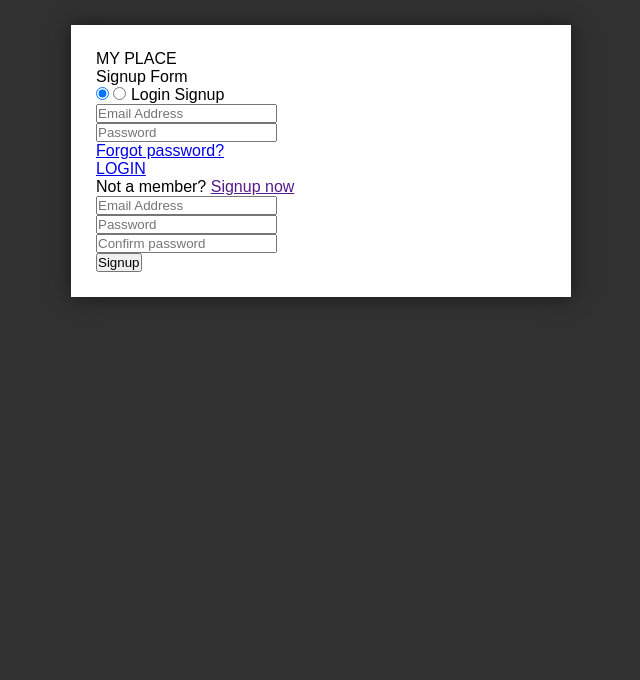
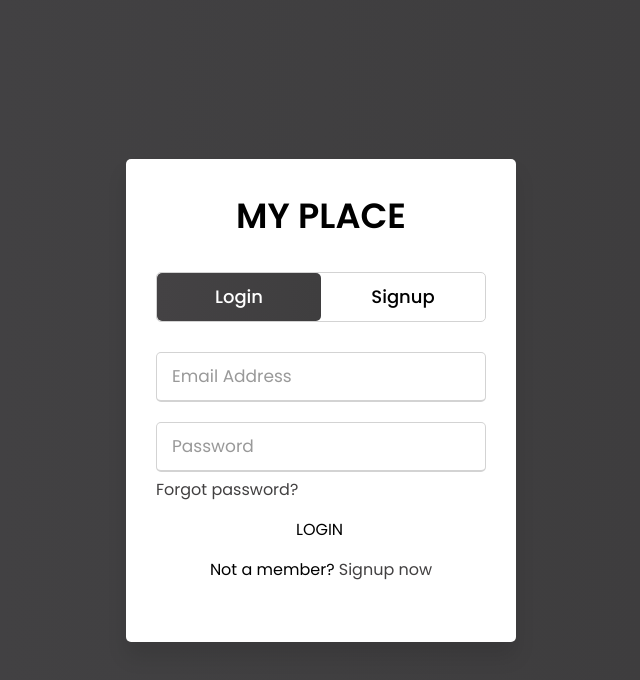
Before and after one commit to manideep950/manideep950, a plain HTML site: page login.html in a window 1280 px wide. Shown: the whole page, without its empty margins (319-959 px from the left). Drawn offline with Linux system fonts and the light colour scheme.

Commit message:
Add files via upload

```diff
--- a/style.css
+++ b/style.css
@@ -1,156 +1,222 @@
+@import url('https://fonts.googleapis.com/css?family=Poppins:400,500,600,700&display=swap');
 *{
   margin: 0;
   padding: 0;
   box-sizing: border-box;
+  font-family: 'Poppins', sans-serif;
 }
-  body{
-    background-color: #323131;
-    font-family: Arial, Helvetica, sans-serif;
+html,body{
+  display: grid;
+  height: 100%;
+  width: 100%;
+  place-items: center;
+  background: -webkit-linear-gradient(left, #444345, #3c3b3c);
+}
+::selection{
+  background: #444243;
+  color: #fff;
 }
 .wrapper{
-    background-color: #fff;
-    width: 500px;
-    padding: 25px;
-    margin: 25px auto 0;
-    box-shadow: 0px 0px 20px rgba(0,0,0,0.5);
+  overflow: hidden;
+  max-width: 390px;
+  background: #fff;
+  padding: 30px;
+  border-radius: 5px;
+  box-shadow: 0px 15px 20px rgba(0,0,0,0.1);
 }
-  .wrapper h2{
-    background-color: #fcfcfc;
-    color: #3e3e3e;
-    font-size: 24px;
-    padding: 10px;
-    margin-bottom: 20px;
+.wrapper .title-text{
+  display: flex;
+  width: 200%;
+}
+.wrapper .title{
+  width: 50%;
+  font-size: 35px;
+  font-weight: 600;
   text-align: center;
-    border: 1px dotted #333;
+  transition: all 0.6s cubic-bezier(0.68,-0.55,0.265,1.55);
 }
-  h4{
-    padding-bottom: 5px;
-    color: #363636;
-  }
-  .input-group{
-    margin-bottom: 8px;
-    width: 100%;
+.wrapper .slide-controls{
   position: relative;
   display: flex;
-    flex-direction: row;
-    padding: 5px 0;
+  height: 50px;
+  width: 100%;
+  overflow: hidden;
+  margin: 30px 0 10px 0;
+  justify-content: space-between;
+  border: 1px solid lightgrey;
+  border-radius: 5px;
 }
-  .input-box{
+.slide-controls .slide{
+  height: 100%;
   width: 100%;
-    margin-right: 12px;
-    position: relative;
+  color: #fff;
+  font-size: 18px;
+  font-weight: 500;
+  text-align: center;
+  line-height: 48px;
+  cursor: pointer;
+  z-index: 1;
+  transition: all 0.6s ease;
 }
-  .input-box:last-child{
-    margin-right: 0;
+.slide-controls label.signup{
+  color: #000;
 }
-  .name{
-    padding: 14px 10px 14px 50px;
-    width: 100%;
-    background-color: #fcfcfc;
-    border: 1px solid #00000033;
-    outline: none;
-    letter-spacing: 1px;
-    transition: 0.3s;
-    border-radius: 3px;
-    color: #333;
+.slide-controls .slider-tab{
+  position: absolute;
+  height: 100%;
+  width: 50%;
+  left: 0;
+  z-index: 0;
+  border-radius: 5px;
+  background: -webkit-linear-gradient(left, #444244, #3f3e3f);
+  transition: all 0.6s cubic-bezier(0.68,-0.55,0.265,1.55);
 }
-  .name:focus, .dob:focus{
-    -webkit-box-shadow:0 0 2px 1px #30303080;
-    -moz-box-shadow:0 0 2px 1px #2e2e2e80;
-    box-shadow: 0 0 2px 1px #3b3b3b80;
-    border: 1px solid #323232;
-  }
-  .input-box .icon{
-    width: 48px;
-    display: flex;
-    justify-content: center;
-    align-items: center;
-    position: absolute;
-    top: 0px;
-    left: 0px;
-    bottom: 0px;
-    color: #333;
-    background-color: #f1f1f1;
-    border-radius: 2px 0 0 2px;
-    transition: 0.3s;
-    font-size: 20px;
-    pointer-events: none;
-    border: 1px solid #00000033;
-    border-right: none;
-  }
-  .name:focus + .icon{
-    background-color: #3c3c3b;
-    color: #fff;
-    border-right: 1px solid #474847;
-    border: none;
-    transition: 1s;
-  }
-  .dob{
-    width: 30%;
-    padding: 14px;
-    text-align: center;
-    background-color: #fcfcfc;
-    transition: 0.3s;
-    outline: none;
-    border: 1px solid #c0bfbf;
-    border-radius: 3px;
-  }
-  .radio{
+input[type="radio"]{
   display: none;
 }
-  .input-box label{
+#signup:checked ~ .slider-tab{
+  left: 50%;
+}
+#signup:checked ~ label.signup{
+  color: #fff;
+  cursor: default;
+  user-select: none;
+}
+#signup:checked ~ label.login{
+  color: #000;
+}
+#login:checked ~ label.signup{
+  color: #000;
+}
+#login:checked ~ label.login{
+  cursor: default;
+  user-select: none;
+}
+.wrapper .form-container{
+  width: 100%;
+  overflow: hidden;
+}
+.form-container .form-inner{
+  display: flex;
+  width: 200%;
+}
+.form-container .form-inner form{
   width: 50%;
-    padding: 13px;
-    background-color: #fcfcfc;
-    display: inline-block;
-    float: left;
+  transition: all 0.6s cubic-bezier(0.68,-0.55,0.265,1.55);
+}
+.form-inner form .field{
+  height: 50px;
+  width: 100%;
+  margin-top: 20px;
+}
+.form-inner form .field input{
+  height: 100%;
+  width: 100%;
+  outline: none;
+  padding-left: 15px;
+  border-radius: 5px;
+  border: 1px solid lightgrey;
+  border-bottom-width: 2px;
+  font-size: 17px;
+  transition: all 0.3s ease;
+}
+.form-inner form .field input:focus{
+  border-color: #494748;
+  /* box-shadow: inset 0 0 3px #fb6aae; */
+}
+.form-inner form .field input::placeholder{
+  color: #999;
+  transition: all 0.3s ease;
+}
+form .field input:focus::placeholder{
+  color: #b3b3b3;
+}
+.form-inner form .pass-link{
+  margin-top: 5px;
+}
+.form-inner form .signup-link{
   text-align: center;
-    border: 1px solid #c0bfbf;
+  margin-top: 30px;
 }
-  .input-box label:first-of-type{
-    border-top-left-radius: 3px;
-    border-bottom-left-radius: 3px;
-    border-right: none;
+.form-inner form .pass-link a,
+.form-inner form .signup-link a{
+  color: #424041;
+  text-decoration: none;
 }
-  .input-box label:last-of-type{
-    border-top-right-radius: 3px;
-    border-bottom-right-radius: 3px;
+.form-inner form .pass-link a:hover,
+.form-inner form .signup-link a:hover{
+  text-decoration: underline;
 }
-  .radio:checked + label{
-    background-color: #343434;
+form .btn{
+  height: 50px;
+  width: 100%;
+  border-radius: 5px;
+  position: relative;
+  overflow: hidden;
+}
+form .btn .btn-layer{
+  height: 100%;
+  width: 300%;
+  position: absolute;
+  left: -100%;
+  background: -webkit-linear-gradient(right, #424142, #3e3d3d, #464546, #fa4299);
+  border-radius: 5px;
+  transition: all 0.4s ease;;
+}
+form .btn:hover .btn-layer{
+  left: 0;
+}
+form .btn input[type="submit"]{
+  height: 100%;
+  width: 100%;
+  z-index: 1;
+  position: relative;
+  background: none;
+  border: none;
   color: #fff;
-    transition: 0.5s;
+  padding-left: 0;
+  border-radius: 5px;
+  font-size: 20px;
+  font-weight: 500;
+  cursor: pointer;
 }
-  .input-box select{
-    display: inline-block;
-    width: 50%;
-    padding: 12px;
-    background-color: #fcfcfc;
-    float: left;
-    text-align: center;
-    font-size: 16px;
-    outline: none;
-    border: 1px solid #c0bfbf;
-    cursor: pointer;
-    transition: all 0.2s ease;
+.btns{
+  text-decoration: none;
+  color: none;
 }
-  .input-box select:focus{
-    background-color: #323231;
-    color: #fff;
-    text-align: center;
+.hover{
+  text-decoration: none;
 }
-  button{
-    width: 100%;
-    background: transparent;
-    border: none;
-    background: #393939;
-    color: #fff;
-    padding: 15px;
-    border-radius: 4px;
-    font-size: 16px;
-    transition: all 0.35s ease;
+#button {
+  height: 100%;
+  width: 300%;
+  position: absolute;
+  left: -100%;
+  background: -webkit-linear-gradient(right, #424142, #3e3d3d, #464546, #fa4299);
+  border-radius: 5px;
+  transition: all 0.4s ease;
 }
-  button:hover{
-    cursor: pointer;
-    background: #3c3c3c;
+.field-btn a{
+  height: 100%;
+  width: 300%;
+  position: absolute;
+  left: -100%;
+  background: -webkit-linear-gradient(right, #424142, #3e3d3d, #464546, #fa4299);
+  border-radius: 5px;
+  transition: all 0.4s ease;
 }
+.logiin{
+  text-decoration: none;
+  color: #000;
+  position: relative;
+  left: 140px;
+  top: 15px;
+
+
+}
+.logiin:hover{
+  color: red;
+  text-decoration: none;
+  font-size: 1.5em;
+  transition: all 0.4s ease;
+}
```
Lines whose indentation alone changed are shown as unchanged.
